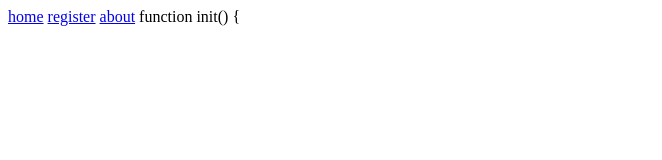
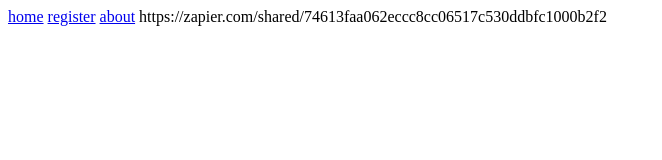
Before and after one commit to schoolc004/is5project.github.io, a plain HTML site: page about.html in a window 1280 px wide. Shown: the whole page, without its empty margins (0-662 px from the left). Drawn offline with Linux system fonts and the light colour scheme.

Commit message:
Update about.html

```diff
--- a/about.html
+++ b/about.html
@@ -9,8 +9,7 @@
 		<a href="index.html">home</a>
 		<a href="register.html">register</a>
 		<a href="about.html">about</a>
-		function init() {
-
+		https://zapier.com/shared/74613faa062eccc8cc06517c530ddbfc1000b2f2
 
 </body>
 
```
